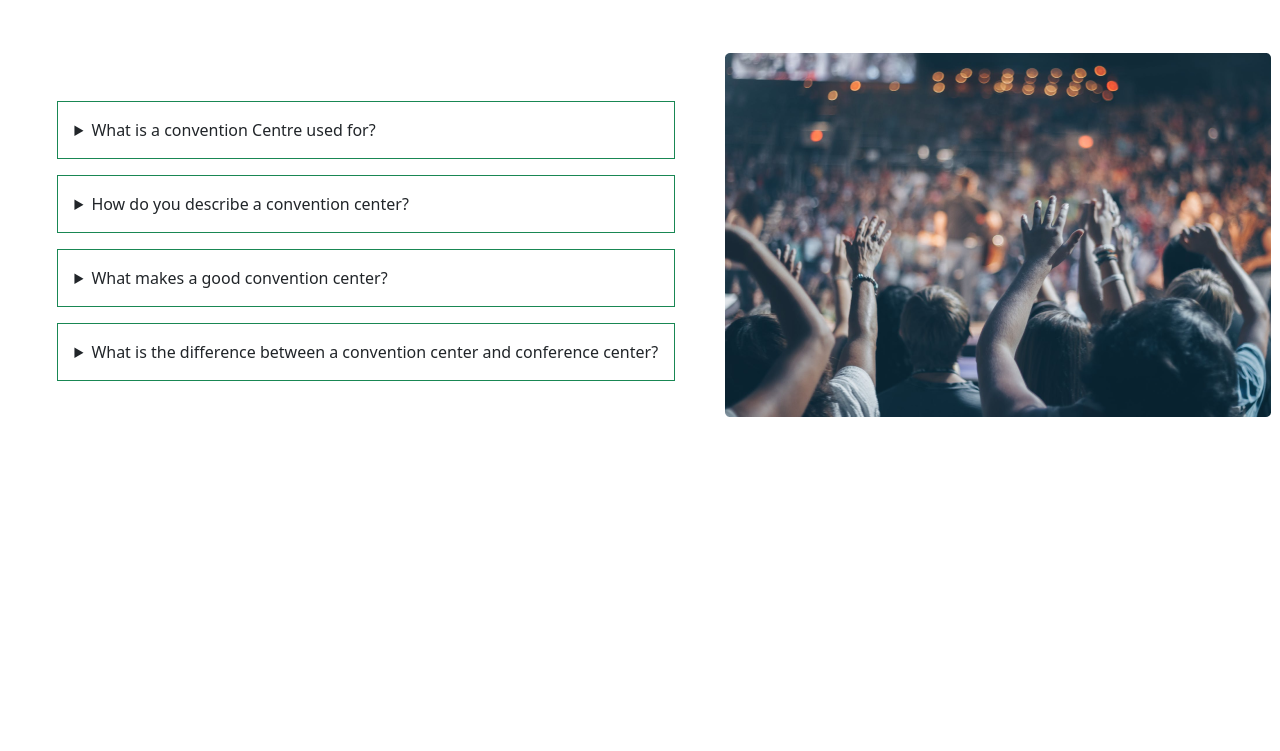
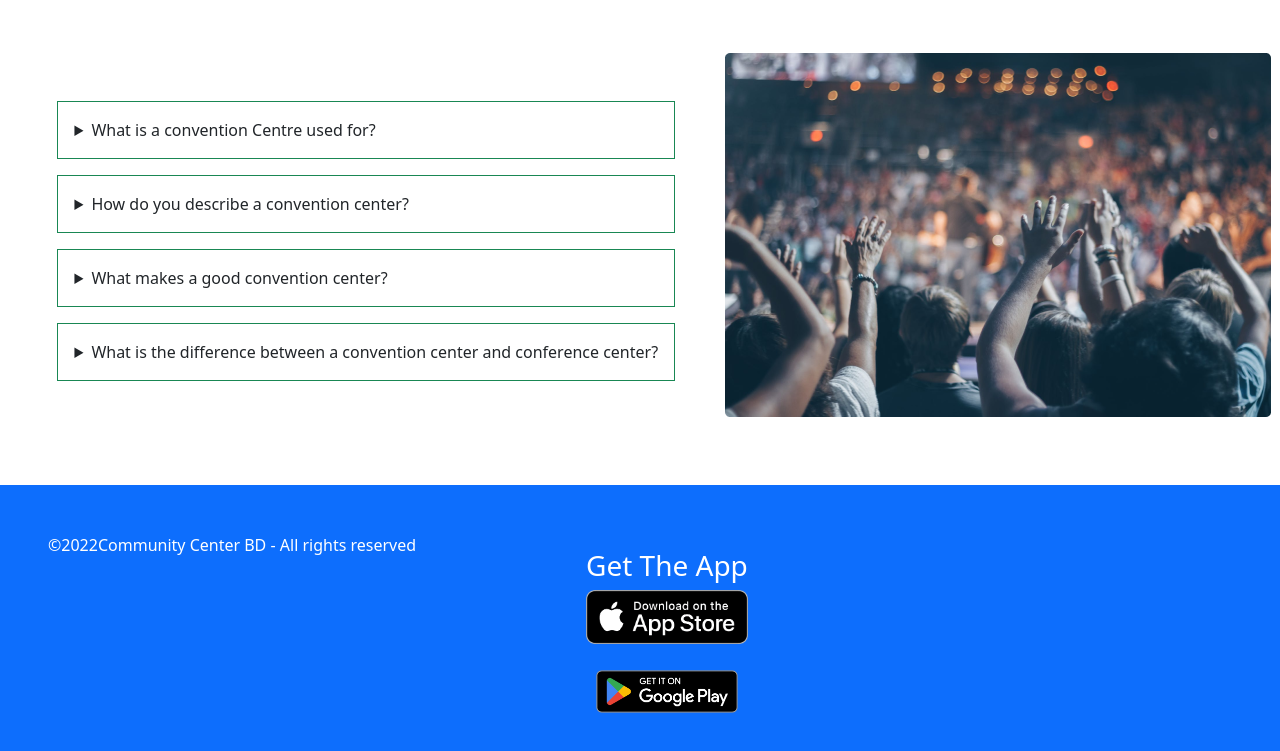
Before and after one commit to OnirbanMohii/assignment-3, a plain HTML site: page index.html in a window 1280 px wide. Shown: the part 1839-2590 px from the top of the page. Before the commit the page ends 2276 px from the top, so only its background shows below. Drawn offline with nearby package versions, Linux system fonts and the light colour scheme.

Commit message:
footer add

```diff
--- a/index.html
+++ b/index.html
@@ -275,7 +275,25 @@
         </section>
 
     </main>
-    <footer>
+    <footer class="bg-primary p-5 mt-5 text-white">
+        <div class="d-flex justify-content-between">
+            <div>
+                <p>©2022Community Center BD - All rights reserved</p>
+            </div>
+            <div class="ms-5">
+                <p>
+                <h3>Get The App</h3>
+                <a href="">
+                    <img class="w-25" src="images/apple.png" alt="">
+                </a>
+                </p>
+                <p>
+                    <a href="">
+                        <img class="w-25" src="images/google-play-badge.png" alt="">
+                    </a>
+                </p>
+            </div>
+        </div>
 
     </footer>
 
```
Also changed, not shown: images/apple.png (added), images/google-play-badge.png (added).
